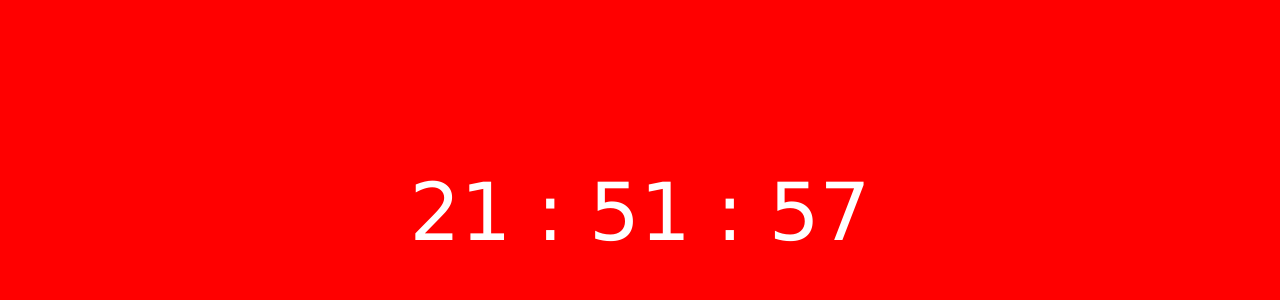
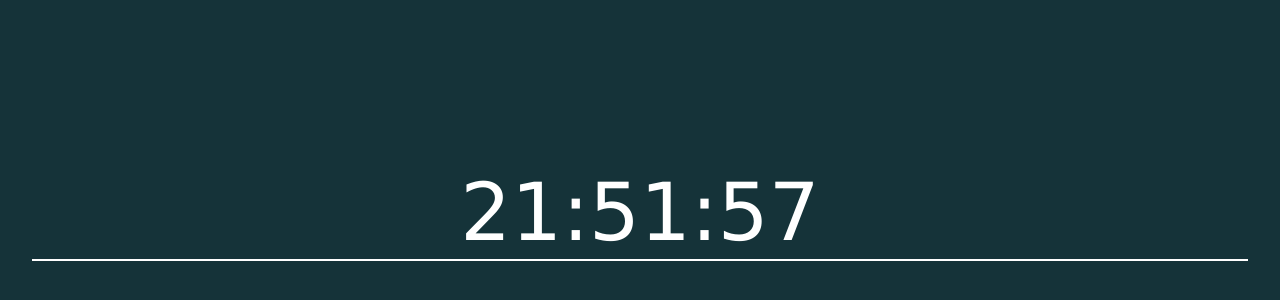
Before and after one commit to jbooher/14-color-clock, a website with bundled scripts: page app/index.html in a window 1280 px wide. Shown: the part 346-646 px from the top of the page. Built offline with nearby package versions, Linux system fonts and the light colour scheme; files whose address does not match are found by name.

Commit message:
Clock fully functional minus the hover state.

```diff
--- a/app/app.js
+++ b/app/app.js
@@ -1,11 +1,11 @@
 import Clock from './modules/Clock';
+import padNumber from './modules/Utils';
 
-console.log(new Date());
+const clockDiv = document.querySelector("#clock");
 
 const clock = new Clock();
 
-console.log(clock.hours);
-console.log(clock.minutes);
-console.log(clock.seconds / 60);
-
+window.setInterval(clock.renderHexClock, 1000);
 window.setInterval(clock.render, 1000);
+window.setInterval(clock.renderBar, 1000);
+window.setInterval(clock.toHex, 1000);
--- a/app/modules/Clock.js
+++ b/app/modules/Clock.js
@@ -3,18 +3,38 @@ import padNumber from './Utils';
 class Clock {
 
   render() {
-    const clock = document.querySelector("#clock");
-    const clockBar = document.querySelector("#clockBar")
-    const displayTime = document.querySelector("div");
+    const displayTime = document.querySelector("#displayTime");
     const hour = padNumber(new Date().getHours());
     const minute = padNumber(new Date().getMinutes());
     const second = padNumber(new Date().getSeconds());
-    const time = `${hour} : ${minute} : ${second}`;
+    const time = `${hour}:${minute}:${second}`;
 
     displayTime.innerHTML = time;
-    clock.insertBefore(displayTime, clockBar);
   }
 
+  renderBar() {
+    const clockBar = document.querySelector("#clockBar");
+    let barWidth = (new Date().getSeconds() / 60) * 100;
+    clockBar.style.width = `${barWidth}%`;
+  }
+
+  toHex() {
+    const hours = padNumber(Number(new Date().getHours()).toString(16));
+    const minutes = padNumber(Number(new Date().getMinutes()).toString(16));
+    const seconds = padNumber(Number(new Date().getSeconds()).toString(16));
+    const hex = `${hours}${minutes}${seconds}`;
+    document.querySelector("body").style.background = `#${hex}`;
+  }
+
+  renderHexClock() {
+    const displayTime = document.querySelector("#displayTime");
+    const hours = padNumber(Number(new Date().getHours()).toString(16));
+    const minutes = padNumber(Number(new Date().getMinutes()).toString(16));
+    const seconds = padNumber(Number(new Date().getSeconds()).toString(16));
+    const hex = `${hours}:${minutes}:${seconds}`;
+
+    displayTime.innerHTML = hex;
+  }
 }
 
 export default Clock;
--- a/app/styles/_modules.scss
+++ b/app/styles/_modules.scss
@@ -1,19 +1,18 @@
+body {
+  background-color: green;
+}
+
 #clock {
   font-size: 5em;
   color: #fff;
   font-family: Verdana;
-  width: 100%;
-  height: 100vh;
-  background-color: red;
   text-align: center;
-  padding-top: 40%;
-  position: relative;
+  margin-top: 40%;
 }
 
 #clockBar {
-  color: chartreuse;
-  height: 50px;
-  width: 50px;
-  position: absolute;
-  top: 50%;
+  background-color: white;
+  height: 2px;
+  width: 100px;
+  margin: 0 auto;
 }
```
Also changed, not shown: dist/js/app.js, dist/styles/main.css.
